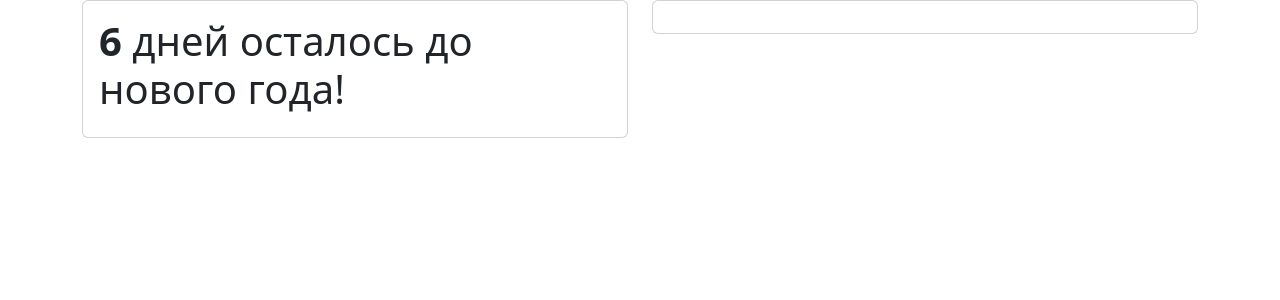
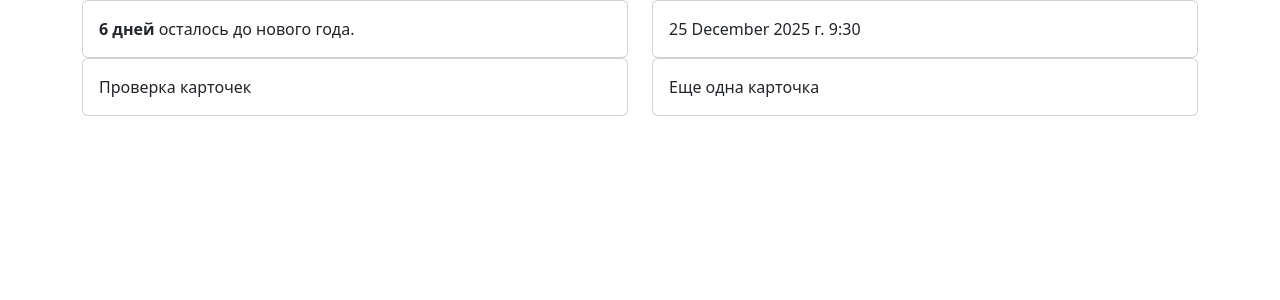
Before and after one commit to Chezario/my_site, a Django app: page / in a window 1280 px wide. Shown: the part 56-356 px from the top of the page. Run offline with Django 5.2, Linux system fonts and the light colour scheme; some libraries are stand-ins or nearby versions.

Commit message:
Added some new cards

```diff
--- a/mysite/pages/views.py
+++ b/mysite/pages/views.py
@@ -1,5 +1,6 @@
 from django.shortcuts import render
 from datetime import datetime, timedelta
+from django.utils.safestring import mark_safe
 
 
 def check_time(time_object: timedelta):
@@ -17,18 +18,15 @@ def index(request):
     content = {
         'title': 'Main Page',
         'content': 'Hello People',
-        'days_left': int(delta.days),
+        'data_base': [
+            mark_safe(f'<b>{int(delta.days)} дней </b> осталось до нового года.'),
+            datetime.now(),
+            'Проверка карточек',
+            'Еще одна карточка',
+        ],
     }
     return render(request, 'index.html', content)
 
 
 if __name__ == '__main__':
-    current_date = datetime.now()
-    custom_date = datetime(2026, 1, 1)
-    delta = check_time(custom_date - current_date)
-    content = {
-        'title': 'Main Page',
-        'content': 'Hello People',
-        'days_left': int(delta.days),
-    }
-    print(content['days_left'])
+    pass
--- a/mysite/templates/index.html
+++ b/mysite/templates/index.html
@@ -1,21 +1,14 @@
 {% extends 'base.html' %}
 {% block content %}
   <div class="row">
-    <div class="col-12 col-lg-6">
-      <div class="card">
-        <div class="card-body">
-          <h1><b>{{ days_left }}</b> дней осталось до нового года!</h1>
+    {% for value in data_base %}
+      <div class="col-12 col-lg-6">
+        <div class="card">
+          <div class="card-body">
+            {{ value }}
+          </div>
         </div>
       </div>
-    </div>
-    <div class="col-12 col-lg-6">
-      <div class="card">
-        <div class="card-body">
-          {{ now }}
-          {% comment %} {% load tz %}
-          {{ now|timezone:"Europe/Moscow" }} {% endcomment %}
-        </div>
-      </div>
-    </div>
+    {% endfor %}
   </div>
 {% endblock content %}
```
